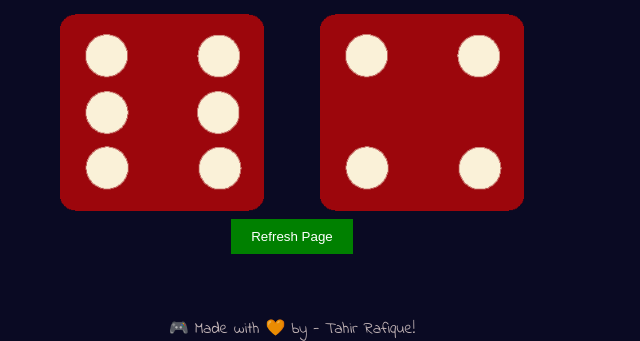
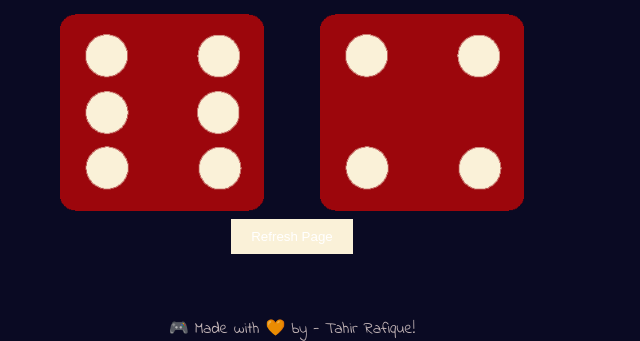
Before and after one commit to tahirprog/Dice-Game, a plain HTML site: page index.html in a window 1280 px wide. Shown: the part 517-858 px from the top of the page, without its empty margins (348-988 px from the left). Drawn offline with Linux system fonts and the light colour scheme; files whose address does not match are found by name.

Commit message:
Update style.css

```diff
--- a/assets/styles/style.css
+++ b/assets/styles/style.css
@@ -36,7 +36,7 @@ img{
 }
 
 .refresh-button {
-      background-color: green;
+      background-color: #faf1d8;
       color: white;
       border: none;
       padding: 10px 20px;
```
